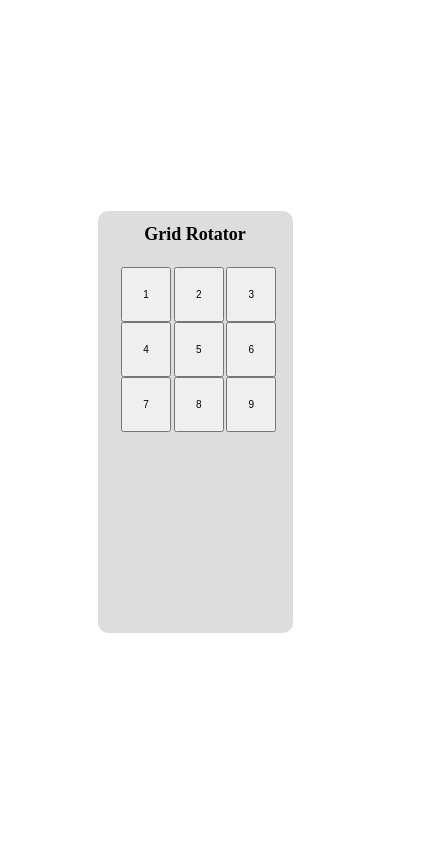
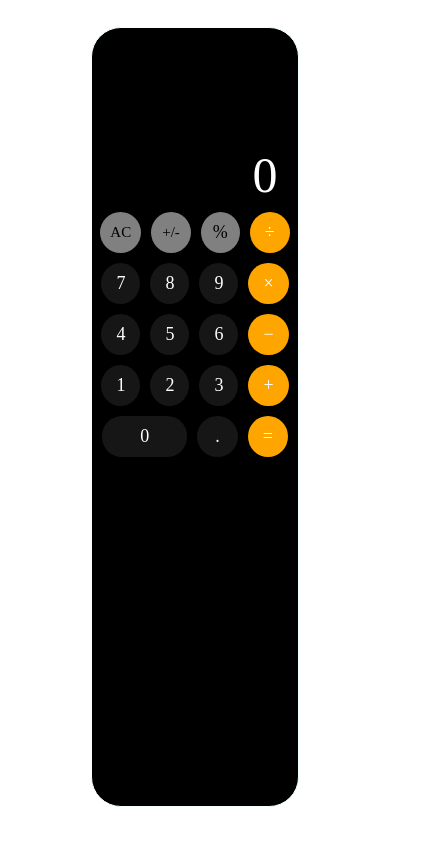
Before and after one commit to lontsimesmer/grid-rotator, a plain HTML site: page index.html in a window 390 px wide. Shown: the whole page, 448 px wide, since content can reach past the window. Drawn offline with Linux system fonts and the light colour scheme.

Commit message:
done with styles

```diff
--- a/assets/script/script.js
+++ b/assets/script/script.js
@@ -1,43 +1,21 @@
-const button = document.querySelectorAll('.bttn')
-const btn1 = document.getElementById('1')
-const btn2 = document.getElementById('2')
-const btn3 = document.getElementById('3')
-const btn4 = document.getElementById('4')
-const btn5 = document.getElementById('5')
-const btn6 = document.getElementById('6')
-const btn7 = document.getElementById('7')
-const btn8 = document.getElementById('8')
-const btn9 = document.getElementById('9')
-const array = [1, 2, 3, 6, 9, 8, 7, 4]
+const start = document.getElementById("AC");
+const plusminus = document.getElementById("+-");
+const pourcentage = document.getElementById("%");
+const division = document.getElementById("/");
+const seven = document.getElementById("7");
+const eight = document.getElementById("8");
+const nine = document.getElementById("9");
+const multiplication = document.getElementById("*");
+const four = document.getElementById("4");
+const five = document.getElementById("5");
+const six = document.getElementById("6");
+const subtraction = document.getElementById("-");
+const one = document.getElementById("1");
+const two = document.getElementById("2");
+const three = document.getElementById("3");
+const addition = document.getElementById("+");
+const zero = document.getElementById("0");
+const point = document.getElementById(".");
+const equality = document.getElementById("=");
 
-btn5.onclick = function () {
-  clockwise()
-  swapp()
-}
-for (const i of button) {
-  i.onclick = function () {
-    anticlockwise()
-    swapp()
-  }
-}
-
-function clockwise () {
-  const btn5 = array.pop()
-  array.unshift(btn5)
-}
-
-function anticlockwise () {
-  const swapp = array.shift()
-  array.push(swapp)
-}
-
-function swapp () {
-  btn1.innerHTML = array[0]
-  btn2.innerHTML = array[1]
-  btn3.innerHTML = array[2]
-  btn4.innerHTML = array[7]
-  btn6.innerHTML = array[3]
-  btn7.innerHTML = array[6]
-  btn8.innerHTML = array[5]
-  btn9.innerHTML = array[4]
-}
+// andela personal evaluation form
--- a/assets/style/style.css
+++ /dev/null
@@ -1,74 +0,0 @@
-* {
-  box-sizing: border-box;
-}
-
-body {
-  margin: 0;
-  padding: 0;
-}
-
-.content {
-  align-items: center;
-  display: flex;
-  height: 100vh;
-  justify-content: center;
-}
-
-.contain {
-  background: #ddd;
-  border: 1px solid transparent;
-  border-radius: 10px;
-  height: 70%;
-  width: 35%;
-}
-
-.rotator {
-  margin: 0 auto;
-  width: 90%;
-}
-
-h1 {
-  text-align: center;
-}
-
-.grid-button {
-  display: grid;
-  grid-template-columns: auto auto auto;
-  padding: 10px;
-}
-
-button {
-  font-size: 20px;
-  margin-left: 3px;
-  padding: 33px;
-  width: 95%;
-}
-
-@media screen and (max-width: 768px) {
-  h1 {
-    font-size: 18px;
-  }
-
-  .contain {
-    height: 60%;
-  }
-
-  button {
-    font-size: 15px;
-    padding: 20px;
-    width: 95%;
-  }
-}
-
-@media screen and (max-width: 425px) {
-  .contain {
-    height: 50%;
-    width: 50%;
-  }
-
-  button {
-    font-size: 10px;
-    padding: 20px;
-    width: 95%;
-  }
-}
--- /dev/null
+++ b/assets/styles/style.css
@@ -0,0 +1,136 @@
+body {
+  box-sizing: border-box;
+}
+
+.container {
+  align-items: center;
+  display: flex;
+  justify-content: center;
+  height: 97vh;
+}
+
+.vertical-box {
+  background: black;
+  border: 1px solid #f0ffff;
+  border-radius: 30px;
+  height: 82%;
+  width: 18%;
+}
+
+@media screen and (max-width: 1024px) {
+  .vertical-box {
+    height: 73%;
+    width: 23%;
+  }
+}
+
+.input-field {
+  height: 140px;
+  width: 95%;
+}
+
+h1 {
+  color: white;
+  font-size: 50px;
+  font-weight: 400;
+  position: relative;
+  left: 82%;
+  top: 60%;
+}
+
+.circle {
+  display: flex;
+  gap: 10px;
+  justify-content: center;
+  margin: 10px;
+}
+
+.number {
+  background: rgba(26, 25, 25, 0.918);
+  border-radius: 50%;
+  border: none;
+  color: white;
+  cursor: pointer;
+  font-family: "Times New Roman", Times, serif;
+  font-size: 18px;
+  padding: 10px 15px;
+}
+
+.operator {
+  background: orange;
+  border: none;
+  border-radius: 50%;
+  color: white;
+  cursor: pointer;
+  font-family: "Times New Roman", Times, serif;
+  font-size: 18px;
+  padding: 10px 15px;
+}
+
+.restart {
+  background: gray;
+  border: none;
+  border-radius: 50%;
+  color: black;
+  cursor: pointer;
+  font-family: "Times New Roman", Times, serif;
+  font-size: 15px;
+  padding: 12px 10px;
+}
+
+.plusmin {
+  background: gray;
+  border: none;
+  border-radius: 50%;
+  color: black;
+  cursor: pointer;
+  font-family: "Times New Roman", Times, serif;
+  font-size: 15px;
+  padding: 12px 11px;
+}
+
+.percent {
+  background: gray;
+  border: none;
+  border-radius: 50%;
+  color: black;
+  cursor: pointer;
+  font-family: "Times New Roman", Times, serif;
+  font-size: 18px;
+  padding: 10px 12px;
+}
+
+.zero {
+  background: rgba(26, 25, 25, 0.918);
+  border: none;
+  border-radius: 20px;
+  color: white;
+  cursor: pointer;
+  font-family: "Times New Roman", Times, serif;
+  font-size: 18px;
+  padding: 7px 38px;
+}
+
+.dot {
+  background: rgba(26, 25, 25, 0.918);
+  border: none;
+  border-radius: 50%;
+  color: white;
+  cursor: pointer;
+  font-family: "Times New Roman", Times, serif;
+  font-size: 18px;
+  padding: 10px 18px;
+}
+
+@media screen and (max-width: 768px) {
+  .vertical-box {
+    height: 95%;
+    width: 30%;
+  }
+}
+
+@media screen and (max-width: 425px) {
+  .vertical-box {
+    width: 55%;
+  }
+}
--- a/index.html
+++ b/index.html
@@ -1,28 +1,47 @@
 <!DOCTYPE html>
 <html lang="en">
   <head>
-    <meta charset="UTF-8">
-    <meta http-equiv="X-UA-Compatible" content="IE=edge">
-    <meta name="viewport" content="width=device-width, initial-scale=1.0">
-    <link rel="stylesheet" href="assets/style/style.css">
-    <title>Rotator</title>
+    <meta charset="UTF-8" />
+    <meta http-equiv="X-UA-Compatible" content="IE=edge" />
+    <meta name="viewport" content="width=device-width, initial-scale=1.0" />
+    <link rel="stylesheet" href="assets/styles/style.css" />
+    <title>JS Calculator</title>
   </head>
   <body>
-    <div class="content">
-        <div class="contain">
-            <div class="rotator">
-                <h1>Grid Rotator</h1>
-                <div class="grid-button">
-                    <button class="bttn" id="1">1</button>
-                    <button class="bttn" id="2">2</button>
-                    <button class="bttn" id="3">3</button>
-                    <button class="bttn" id="4">4</button>
-                    <button id="5">5</button>
-                    <button class="bttn" id="6">6</button>
-                    <button class="bttn" id="7">7</button>
-                    <button class="bttn" id="8">8</button>
-                    <button class="bttn" id="9">9</button>
+    <div class="container">
+      <div class="vertical-box">
+        <div class="input-field">
+          <h1 id="input-value">0</h1>
+          <p id="output-value"></p>
         </div>
+        <div class="circle">
+          <button id="AC" class="restart">AC</button>
+          <button id="+-" class="plusmin">+/-</button>
+          <button id="%" class="percent">%</button>
+          <button id="/" class="operator">&divide;</button>
+        </div>
+        <div class="circle">
+          <button id="7" class="number">7</button>
+          <button id="8" class="number">8</button>
+          <button id="9" class="number">9</button>
+          <button id="*" class="operator">&times;</button>
+        </div>
+        <div class="circle">
+          <button id="4" class="number">4</button>
+          <button id="5" class="number">5</button>
+          <button id="6" class="number">6</button>
+          <button id="-" class="operator">&minus;</button>
+        </div>
+        <div class="circle">
+          <button id="1" class="number">1</button>
+          <button id="2" class="number">2</button>
+          <button id="3" class="number">3</button>
+          <button id="+" class="operator">&plus;</button>
+        </div>
+        <div class="circle">
+          <button id="0" class="zero">0</button>
+          <button id="." class="dot">.</button>
+          <button id="=" class="operator">&equals;</button>
         </div>
       </div>
     </div>
```
Also changed, not shown: assets/image/rotator.png (deleted), 1 other file. Lines whose indentation alone changed are shown as unchanged.
